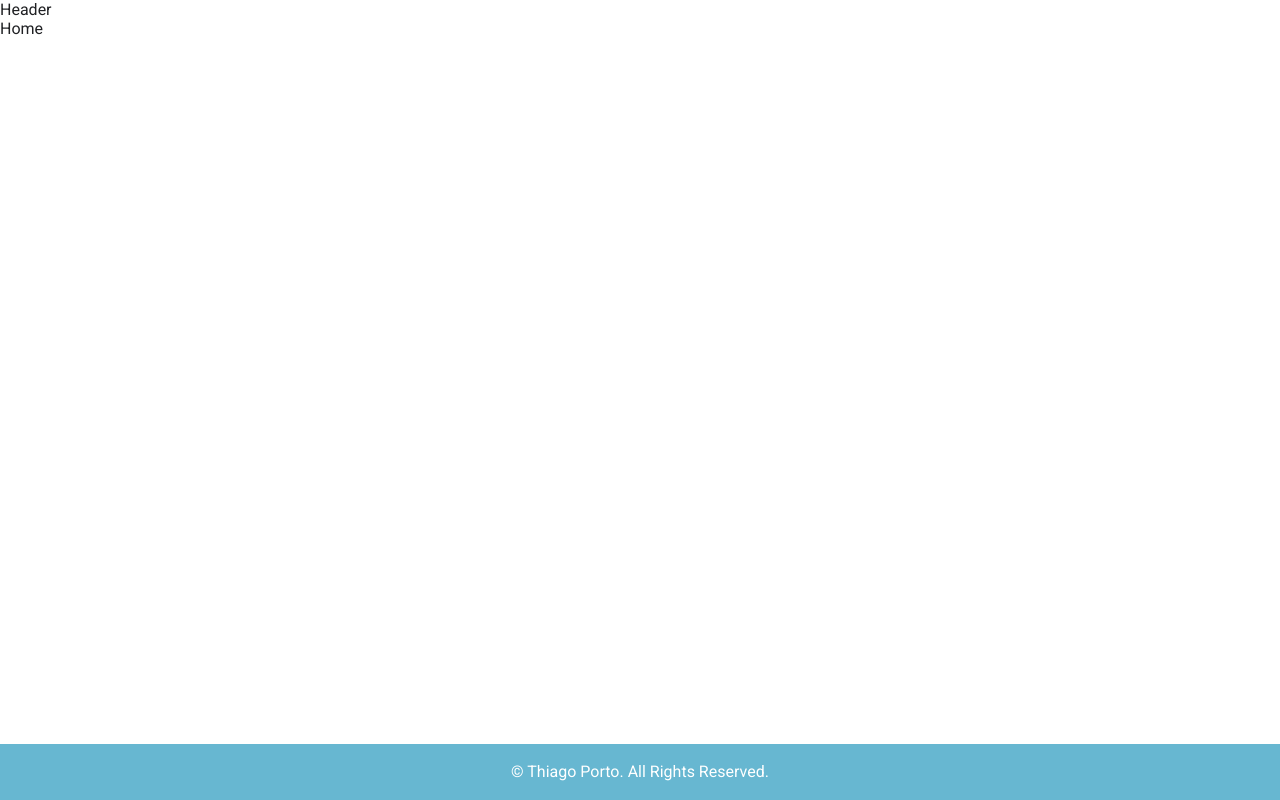
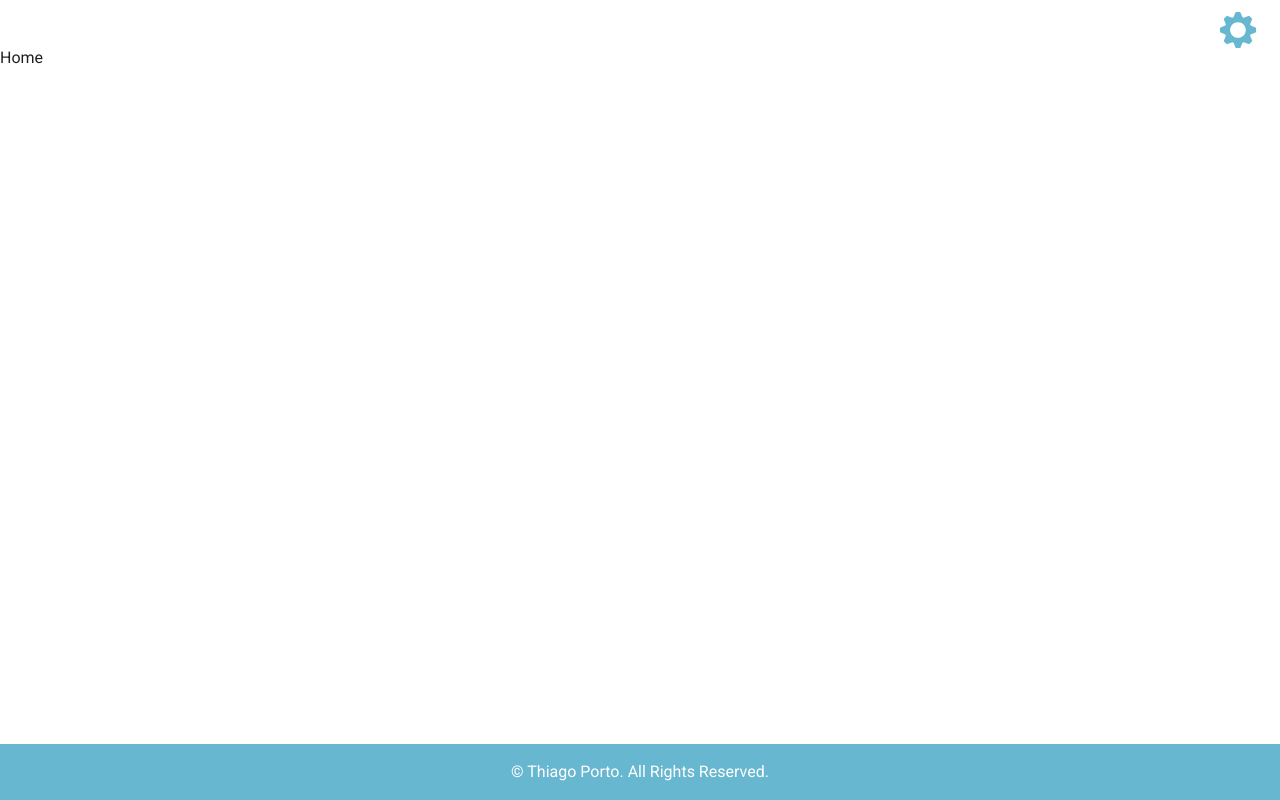
Before and after one commit to thiago-porto25/search-engine, a React (Create React App) app: page / in a window 1280 px wide. Built offline with nearby package versions, Linux system fonts and the light colour scheme; a web font is replaced by a local one.

Commit message:
feat: create components Divider, Header and Logo

```diff
--- a/src/components/Divider/index.tsx
+++ b/src/components/Divider/index.tsx
@@ -1,7 +1,20 @@
 import React from 'react';
+import { Divider as DividerMui, useTheme } from '@mui/material';
 
-interface DividerProps {}
+const Divider: React.FC = () => {
+  const theme: any = useTheme();
 
-const Divider: React.FC<DividerProps> = () => <div>Divider</div>;
+  return (
+    <DividerMui
+      sx={{
+        display: { xs: 'initial', md: 'none' },
+        width: '100%',
+        borderBottomWidth: '2px',
+        background: theme.palette.background.border,
+        marginBottom: '32px',
+      }}
+    />
+  );
+};
 
 export default Divider;
--- a/src/components/Header/index.tsx
+++ b/src/components/Header/index.tsx
@@ -1,7 +1,86 @@
-import React from 'react';
+import React, { useContext, useMemo, useState } from 'react';
+import { useTheme, Menu, MenuItem } from '@mui/material';
+import { useLocation } from 'react-router-dom';
 
-interface HeaderProps {}
+import { ThemeContext } from 'context/themeContext';
 
-const Header: React.FC<HeaderProps> = () => <div>Header</div>;
+import * as CONSTANTS from 'constants/index';
+import { Container, Frame, Icon } from './styles';
+
+import Logo from '../Logo';
+import Searchbar from '../Searchbar';
+import Divider from '../Divider';
+
+const Header: React.FC = () => {
+  const location = useLocation();
+  const theme: any = useTheme();
+  const { toggleTheme, mode } = useContext(ThemeContext);
+
+  const [anchorEl, setAnchorEl] = useState<null | HTMLElement>(null);
+  const open = Boolean(anchorEl);
+
+  const handleClick = (event: React.MouseEvent<any>) => {
+    setAnchorEl(event.currentTarget);
+  };
+
+  const handleClose = () => {
+    setAnchorEl(null);
+  };
+
+  const isResults = useMemo(
+    () => location.pathname === `/${CONSTANTS.RESULTS}`,
+    [location]
+  );
+
+  return (
+    <Container>
+      {location.pathname !== CONSTANTS.HOME ? (
+        <Frame isresults={isResults}>
+          <a href={CONSTANTS.HOME} title="Go to homepage">
+            <Logo path={location.pathname} />
+          </a>
+          {location.pathname === `/${CONSTANTS.RESULTS}` && (
+            <>
+              <Searchbar />
+              <Divider />
+            </>
+          )}
+        </Frame>
+      ) : (
+        <div />
+      )}
+      <Icon
+        isresults={isResults}
+        color={theme.palette.primary.main}
+        hovercolor={theme.palette.primary.light}
+        id="basic-button"
+        aria-controls={open ? 'basic-menu' : undefined}
+        aria-haspopup="true"
+        aria-expanded={open ? 'true' : undefined}
+        onClick={handleClick}
+      />
+      <Menu
+        id="basic-menu"
+        anchorEl={anchorEl}
+        open={open}
+        onClose={handleClose}
+        MenuListProps={{
+          'aria-labelledby': 'basic-button',
+        }}
+      >
+        <MenuItem
+          onClick={() => {
+            handleClose();
+            toggleTheme();
+          }}
+        >
+          Set
+          {mode === 'light' ? 'dark' : 'light'}
+          mode
+        </MenuItem>
+      </Menu>
+    </Container>
+  );
+};
 
 export default Header;
--- a/src/components/Header/styles.ts
+++ b/src/components/Header/styles.ts
@@ -1,3 +1,68 @@
-import styled from 'styled-components';
+import styled, { css } from 'styled-components';
+import { ReactComponent as SettingsIcon } from 'assets/svg/cog.svg';
 
-export const Container = styled.div``;
+export const Container = styled.header`
+  box-sizing: border-box;
+  padding: 12px 24px 0 24px;
+  display: flex;
+  justify-content: space-between;
+  align-items: center;
+
+  a {
+    color: initial;
+    text-decoration: none;
+  }
+`;
+
+interface FrameProps {
+  isresults: boolean;
+}
+
+export const Frame = styled.div<FrameProps>`
+  display: flex;
+  align-items: center;
+  column-gap: 36px;
+
+  @media only screen and (max-width: 900px) {
+    flex-direction: column;
+    width: 100%;
+    row-gap: 32px;
+    column-gap: 0;
+    align-items: ${(p) => !p.isresults && 'flex-start'};
+  }
+`;
+
+interface IconProps {
+  color: string;
+  hovercolor: string;
+  isresults: boolean;
+}
+
+export const Icon = styled(SettingsIcon)<IconProps>`
+  transition: all 150ms ease;
+  cursor: pointer;
+  width: 36px;
+  height: 36px;
+
+  path {
+    fill: ${(p) => p.color};
+  }
+
+  &:hover path {
+    fill: ${(p) => p.hovercolor};
+  }
+
+  @media only screen and (max-width: 900px) {
+    width: 32px;
+    height: 32px;
+
+    ${(p) =>
+      p.isresults
+        ? css`
+            position: absolute;
+            top: 16px;
+            right: 16px;
+          `
+        : null};
+  }
+`;
--- a/src/components/Logo/index.tsx
+++ b/src/components/Logo/index.tsx
@@ -1,7 +1,23 @@
 import React from 'react';
+import { Typography, useTheme } from '@mui/material';
 
-interface LogoProps {}
+interface LogoProps {
+  path: string;
+}
 
-const Logo: React.FC<LogoProps> = () => <div>Logo</div>;
+const Logo: React.FC<LogoProps> = ({ path }) => {
+  const theme = useTheme();
+  const variant = path === '/' ? 'homeLogo' : 'pageLogo';
+
+  return (
+    <Typography
+      variant={variant}
+      component="h1"
+      color={theme.palette.secondary.main}
+    >
+      Searchr
+    </Typography>
+  );
+};
 
 export default Logo;
--- a/src/components/Logo/styles.ts
+++ /dev/null
@@ -1,3 +0,0 @@
-import styled from 'styled-components';
-
-export const Container = styled.div``;
```
